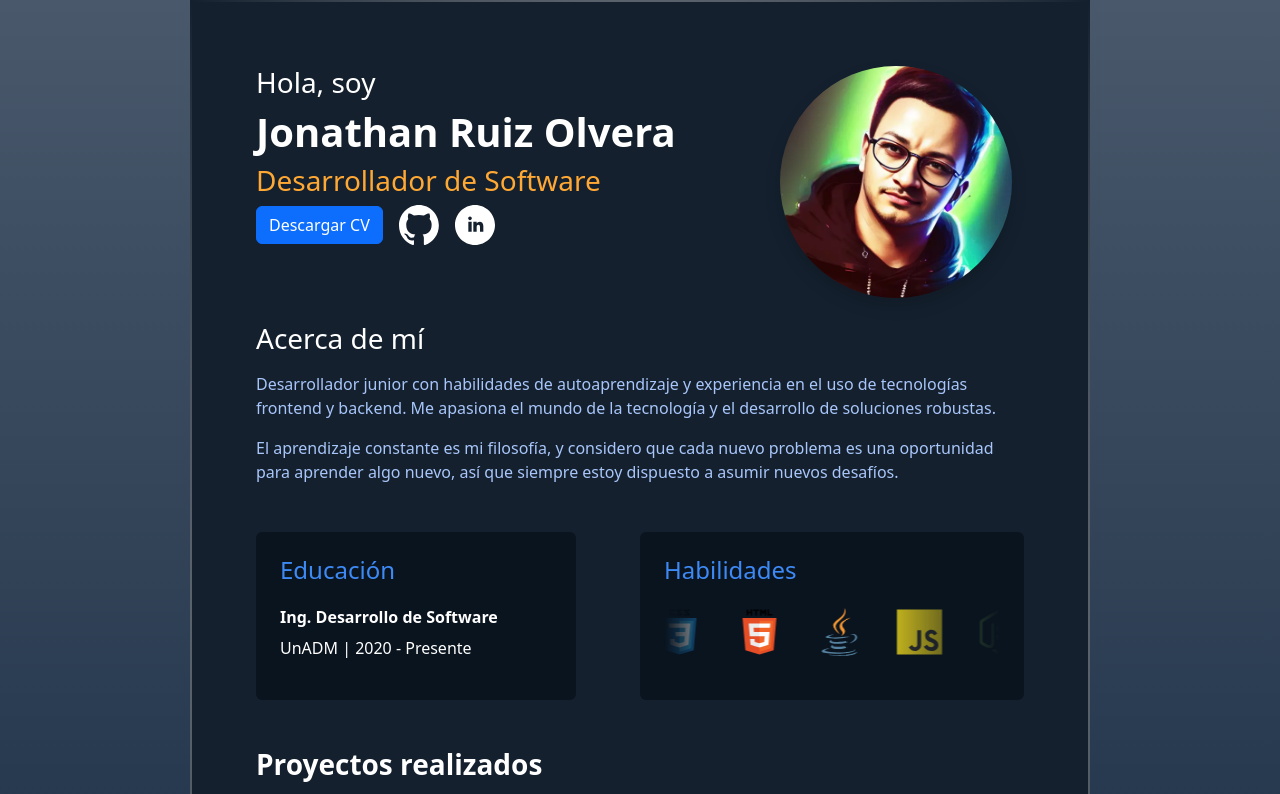
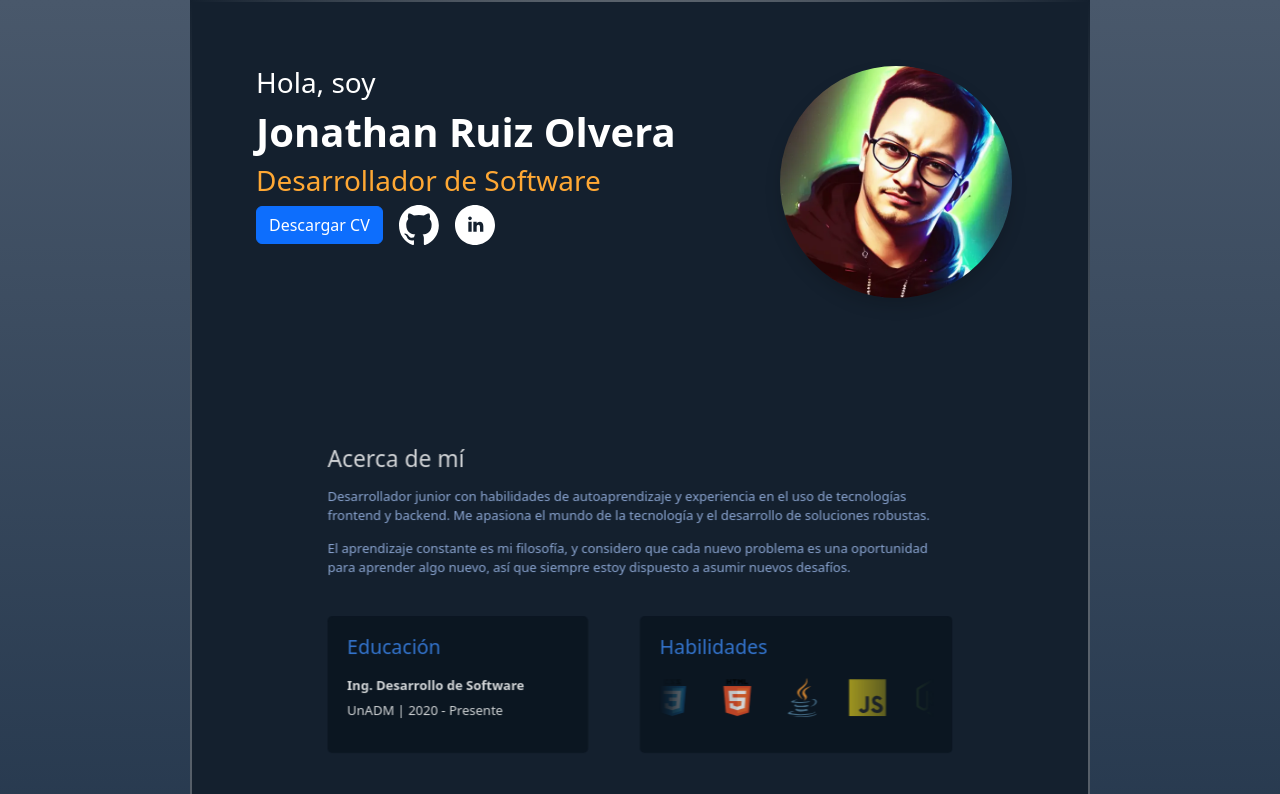
Before and after one commit to Jruizdev/portafolio, a React (Create React App) app: page / in a window 1280 px wide. Shown: the top 794 px of the page. Built offline with nearby package versions, Linux system fonts and the light colour scheme; no server answers; the HTML template or start-up script is replaced by a standard one.

Commit message:
actualización

```diff
--- a/package.json
+++ b/package.json
@@ -2,11 +2,13 @@
   "name": "portafolio",
   "version": "0.1.0",
   "private": true,
+  "homepage": "http:/Jruizdev.github.io/prueba/",
   "dependencies": {
     "@testing-library/jest-dom": "^5.17.0",
     "@testing-library/react": "^13.4.0",
     "@testing-library/user-event": "^13.5.0",
     "bootstrap": "^5.3.3",
+    "gh-pages": "^6.1.1",
     "react": "^18.2.0",
     "react-bootstrap": "^2.10.2",
     "react-dom": "^18.2.0",
@@ -14,6 +16,8 @@
     "web-vitals": "^2.1.4"
   },
   "scripts": {
+    "predeploy" : "npm run build",
+    "deploy" : "gh-pages -d build",
     "start": "react-scripts start",
     "build": "react-scripts build",
     "test": "react-scripts test",
--- a/src/index.css
+++ b/src/index.css
@@ -241,6 +241,15 @@ input::-ms-input-placeholder {
   background-color: var(--color-componentes-dark);
 }
 
+.contenido {
+  scale: 0;
+  opacity: 0;
+  padding-top: 50px;
+  animation: deslizar-contenido linear forwards;
+  animation-timeline: view();
+  animation-range: entry -100%;
+}
+
 @media (prefers-reduced-motion: no-preference) {
 
   .tags-wrapper {
@@ -303,13 +312,13 @@ input::-ms-input-placeholder {
       display: flex;
       min-height: 90vh;
     }
-    .contenido {
+    /*.contenido {
       scale: 0;
       opacity: 0;
       padding-top: 50px;
       animation: deslizar-contenido linear forwards;
       animation-timeline: view();
       animation-range: entry -100%;
-    }
+    }*/
   }
 }
```
Also changed, not shown: 1 other file (tests, documents, lock files or other folders).
